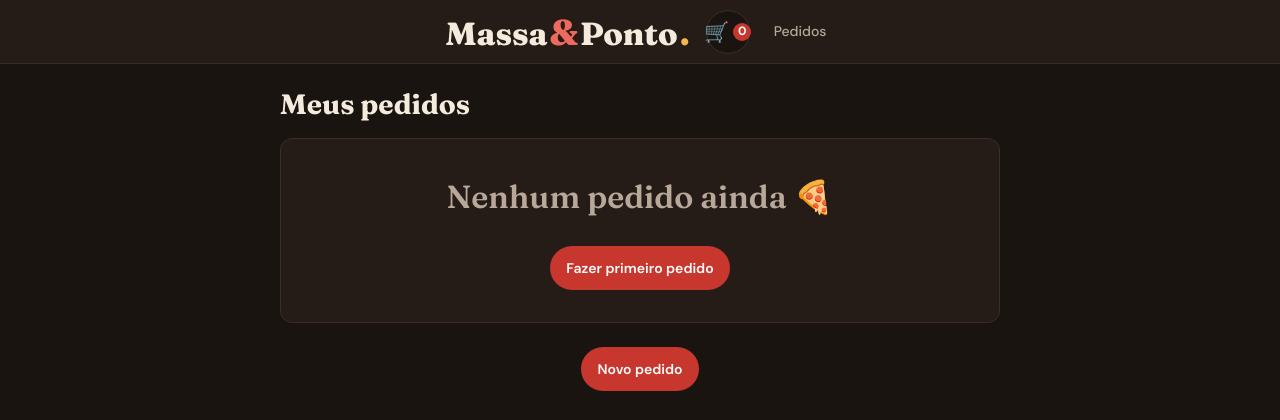
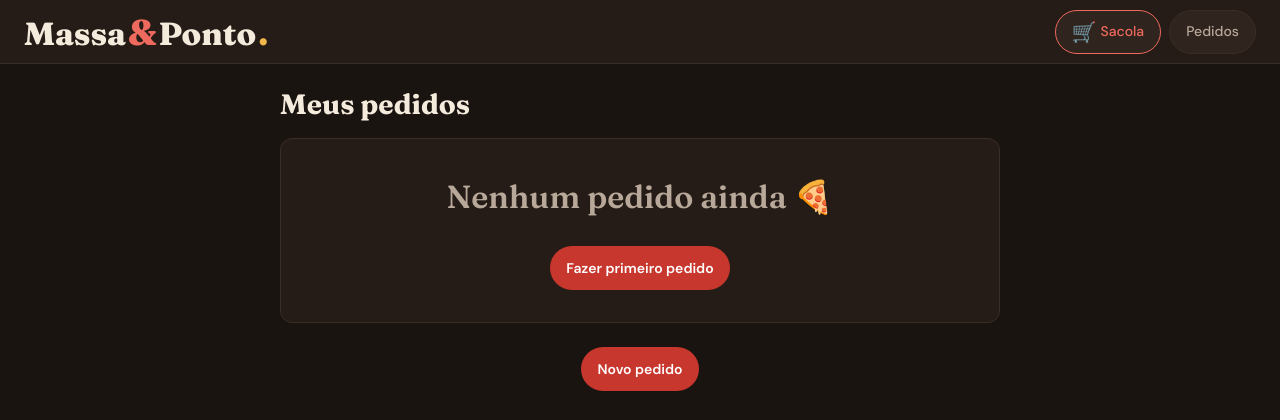
Before and after one commit to sousanicc/Massa-Ponto, a Spring Boot app: page /pedidos in a window 1280 px wide. Shown: the top 420 px of the page. Run offline with Spring Boot 4, Linux system fonts and the light colour scheme; data that the repository does not hold is empty; database files in the repository are not loaded.

Commit message:
checkout, pagamento e histórico

```diff
--- a/massaponto/src/main/java/com/massapontogrupo/massaponto/PedidoController.java
+++ b/massaponto/src/main/java/com/massapontogrupo/massaponto/PedidoController.java
@@ -5,45 +5,30 @@ import org.springframework.ui.Model;
 import org.springframework.web.bind.annotation.GetMapping;
 import org.springframework.web.bind.annotation.PathVariable;
 
-import java.util.List;
-
 @Controller
 public class PedidoController {
 
-    private final PedidoRepository pedidoRepository;
-    private final ItemPedidoRepository itemPedidoRepository;
+    private final PedidoService pedidoService;
 
-    public PedidoController(PedidoRepository pedidoRepository, ItemPedidoRepository itemPedidoRepository) {
-        this.pedidoRepository = pedidoRepository;
-        this.itemPedidoRepository = itemPedidoRepository;
+    public PedidoController(PedidoService pedidoService) {
+        this.pedidoService = pedidoService;
     }
 
     // Confirmação do pedido
     @GetMapping("/pedido/{id}")
     public String confirmacao(@PathVariable Long id, Model model) {
-        var pedidoOpt = pedidoRepository.findById(id);
-        if (pedidoOpt.isEmpty()) {
-            return "redirect:/";
-        }
-        Pedido pedido = pedidoOpt.get();
-
-        // Busca itens e preenche o produto para exibir nome
-        List<ItemPedido> itens = itemPedidoRepository.findByPedidoId(id);
-        pedido.setItens(itens);
-
-        model.addAttribute("pedido", pedido);
-        return "pedido";
+        return pedidoService.buscarComItens(id)
+                .map(pedido -> {
+                    model.addAttribute("pedido", pedido);
+                    return "pedido";
+                })
+                .orElse("redirect:/");
     }
 
     // Histórico de pedidos
     @GetMapping("/pedidos")
     public String historico(Model model) {
-        List<Pedido> pedidos = pedidoRepository.findAllByOrderByCriadoEmDesc();
-        // Para cada pedido, busca os itens
-        for (Pedido pedido : pedidos) {
-            pedido.setItens(itemPedidoRepository.findByPedidoId(pedido.getId()));
-        }
-        model.addAttribute("pedidos", pedidos);
+        model.addAttribute("pedidos", pedidoService.listarHistorico());
         return "pedidos";
     }
 }
--- a/massaponto/src/main/resources/static/css/style.css
+++ b/massaponto/src/main/resources/static/css/style.css
@@ -151,7 +151,9 @@ img {
 
 .header-conteudo {
     max-width: 1280px;
+    width: 100%;
     margin: 0 auto;
+    padding: 0 var(--espacamento-md);
     display: flex;
     align-items: center;
     justify-content: space-between;
@@ -164,6 +166,7 @@ img {
     gap: 2px;
     text-decoration: none;
     color: var(--texto);
+    flex-shrink: 0;
 }
 
 .logo:hover {
@@ -198,23 +201,44 @@ img {
 .header-nav {
     display: flex;
     align-items: center;
-    gap: var(--espacamento-md);
-}
-
-.header-sacola {
+    gap: var(--espacamento-sm);
+}
+
+/* Estilo base de pílula para ambos os botões */
+.header-btn {
     display: inline-flex;
     align-items: center;
-    justify-content: center;
     gap: var(--espacamento-xs);
-    width: 44px;
     height: 44px;
-    background-color: var(--fundo);
+    padding: 0 var(--espacamento-md);
+    background-color: var(--superficie-alta);
     border: 1px solid var(--borda);
     border-radius: var(--raio-pill);
-    color: var(--tomate-claro);
+    color: var(--texto-suave);
+    font-family: var(--fonte-corpo);
+    font-weight: 500;
+    font-size: 0.875rem;
     text-decoration: none;
+    white-space: nowrap;
     transition: all 0.2s ease;
     flex-shrink: 0;
+}
+
+.header-btn:hover {
+    color: var(--tomate-claro);
+    border-color: var(--tomate-claro);
+    background-color: var(--fundo);
+}
+
+.header-btn:focus-visible {
+    outline: 3px solid var(--queijo);
+    outline-offset: 2px;
+}
+
+/* Botão Sacola */
+.header-sacola {
+    color: var(--tomate-claro);
+    border-color: var(--tomate-claro);
 }
 
 .header-sacola:hover {
@@ -223,51 +247,55 @@ img {
     border-color: var(--tomate);
 }
 
-.header-sacola:focus-visible {
-    outline: 3px solid var(--queijo);
-    outline-offset: 2px;
-}
-
 .header-sacola-icone {
     font-size: 1.25rem;
     line-height: 1;
 }
 
+.header-sacola-texto {
+    display: inline;
+}
+
 .header-sacola-quantidade {
     font-family: var(--fonte-corpo);
     font-weight: 700;
     font-size: 0.75rem;
     background-color: var(--tomate);
     color: #fff;
-    min-width: 18px;
-    height: 18px;
+    min-width: 20px;
+    height: 20px;
     border-radius: var(--raio-pill);
     display: flex;
     align-items: center;
     justify-content: center;
-    padding: 0 4px;
-}
-
+    padding: 0 6px;
+}
+
+/* Botão Pedidos */
 .header-pedidos {
-    font-family: var(--fonte-corpo);
-    font-weight: 500;
-    font-size: 0.875rem;
-    color: var(--texto-suave);
-    text-decoration: none;
-    padding: var(--espacamento-xs) var(--espacamento-sm);
-    border-radius: var(--raio-pill);
-    transition: all 0.2s ease;
-    white-space: nowrap;
+    color: var(--texto-suave);
+    border-color: var(--borda);
 }
 
 .header-pedidos:hover {
     color: var(--tomate-claro);
-    background-color: var(--superficie-alta);
-}
-
-.header-pedidos:focus-visible {
-    outline: 3px solid var(--queijo);
-    outline-offset: 2px;
+    border-color: var(--tomate-claro);
+    background-color: var(--fundo);
+}
+
+/* Mobile: esconder texto "Sacola" em telas pequenas */
+@media (max-width: 480px) {
+    .header-sacola-texto {
+        display: none;
+    }
+
+    .header-nav {
+        gap: var(--espacamento-xs);
+    }
+
+    .header-btn {
+        padding: 0 var(--espacamento-sm);
+    }
 }
 
 /* ===== CATEGORIAS (CHIPS STICKY) ===== */
--- a/massaponto/src/main/resources/templates/pedidos.html
+++ b/massaponto/src/main/resources/templates/pedidos.html
@@ -19,11 +19,12 @@
                 <span class="logo-ponto" aria-hidden="true">.</span>
             </a>
             <nav class="header-nav" aria-label="Navegação principal">
-                <a href="/sacola" class="header-sacola" aria-label="Ver sacola">
+                <a href="/sacola" class="header-btn header-sacola" aria-label="Ver sacola">
                     <span class="header-sacola-icone" aria-hidden="true">🛒</span>
-                    <span class="header-sacola-quantidade" th:text="${sacola.quantidadeTotal}">0</span>
+                    <span class="header-sacola-texto">Sacola</span>
+                    <span class="header-sacola-quantidade" th:if="${sacola.quantidadeTotal > 0}" th:text="${sacola.quantidadeTotal}">0</span>
                 </a>
-                <a href="/pedidos" class="header-pedidos" aria-label="Ver histórico de pedidos">Pedidos</a>
+                <a href="/pedidos" class="header-btn header-pedidos" aria-label="Ver histórico de pedidos">Pedidos</a>
             </nav>
         </div>
     </header>
@@ -55,7 +56,7 @@
 
                         <ul class="pedido-card-itens">
                             <li class="pedido-card-item" th:each="item : ${pedido.itens}">
-                                <span class="pedido-card-item-nome" th:text="${item.produto.nome}"></span>
+                                <span class="pedido-card-item-nome" th:text="${item.produto?.nome ?: 'Produto removido'}"></span>
                                 <span class="pedido-card-item-qtd" th:text="${item.quantidade} + 'x'"></span>
                                 <span class="pedido-card-item-subtotal" th:text="${item.subtotalFormatado}"></span>
                             </li>
--- a/massaponto/src/main/resources/templates/sacola.html
+++ b/massaponto/src/main/resources/templates/sacola.html
@@ -20,7 +20,7 @@
                 <span class="logo-ponto" aria-hidden="true">.</span>
             </a>
             <nav class="header-nav" aria-label="Navegação principal">
-                <a href="/pedidos" class="header-pedidos" aria-label="Ver histórico de pedidos">Pedidos</a>
+                <a href="/pedidos" class="header-btn header-pedidos" aria-label="Ver histórico de pedidos">Pedidos</a>
             </nav>
         </div>
     </header>
```
Also changed, not shown: massaponto/src/main/java/com/massapontogrupo/massaponto/CheckoutController.java (+17 -3 lines), massaponto/src/main/java/com/massapontogrupo/massaponto/PedidoService.java (+31 -1 lines), massaponto/src/main/resources/templates/checkout.html (+14 -10 lines), massaponto/src/main/resources/templates/index.html (+4 -3 lines), massaponto/src/main/resources/templates/pedido.html (+5 -4 lines), massaponto/src/main/resources/templates/produto.html (+4 -3 lines).
